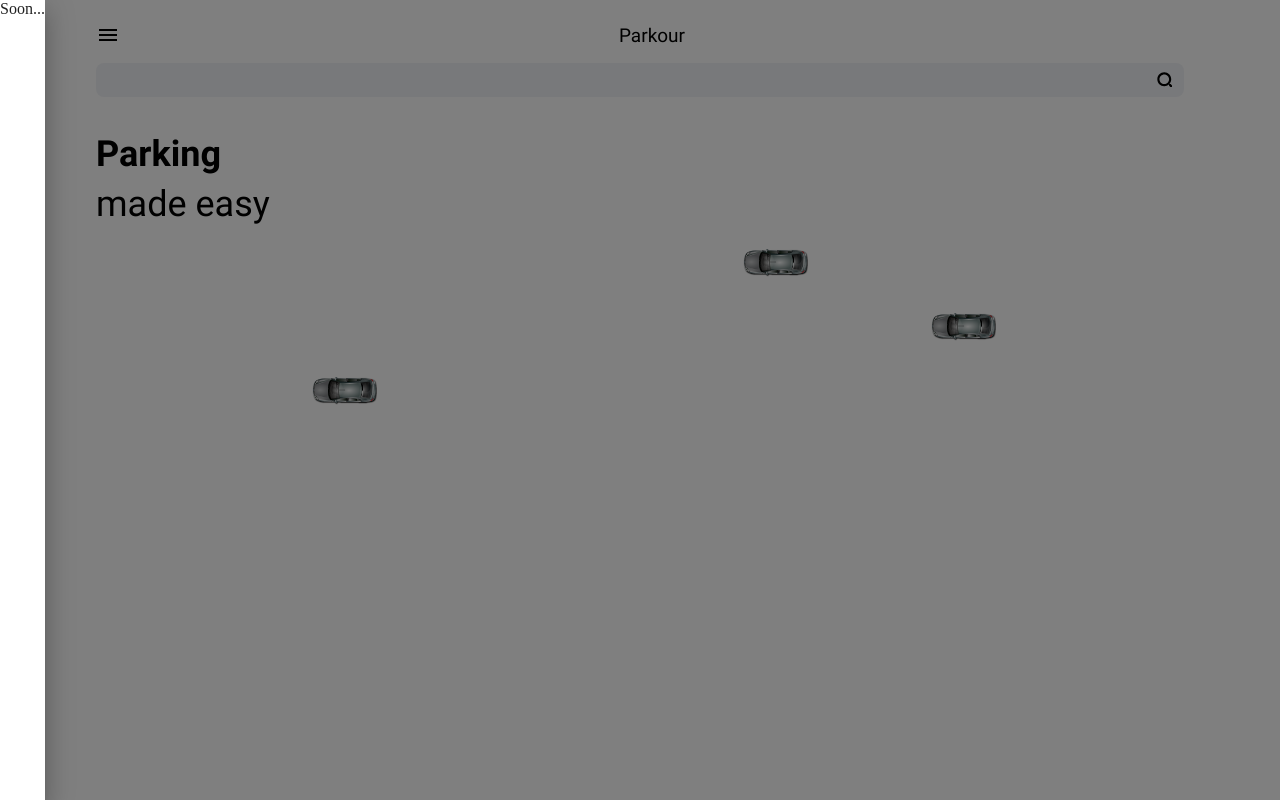
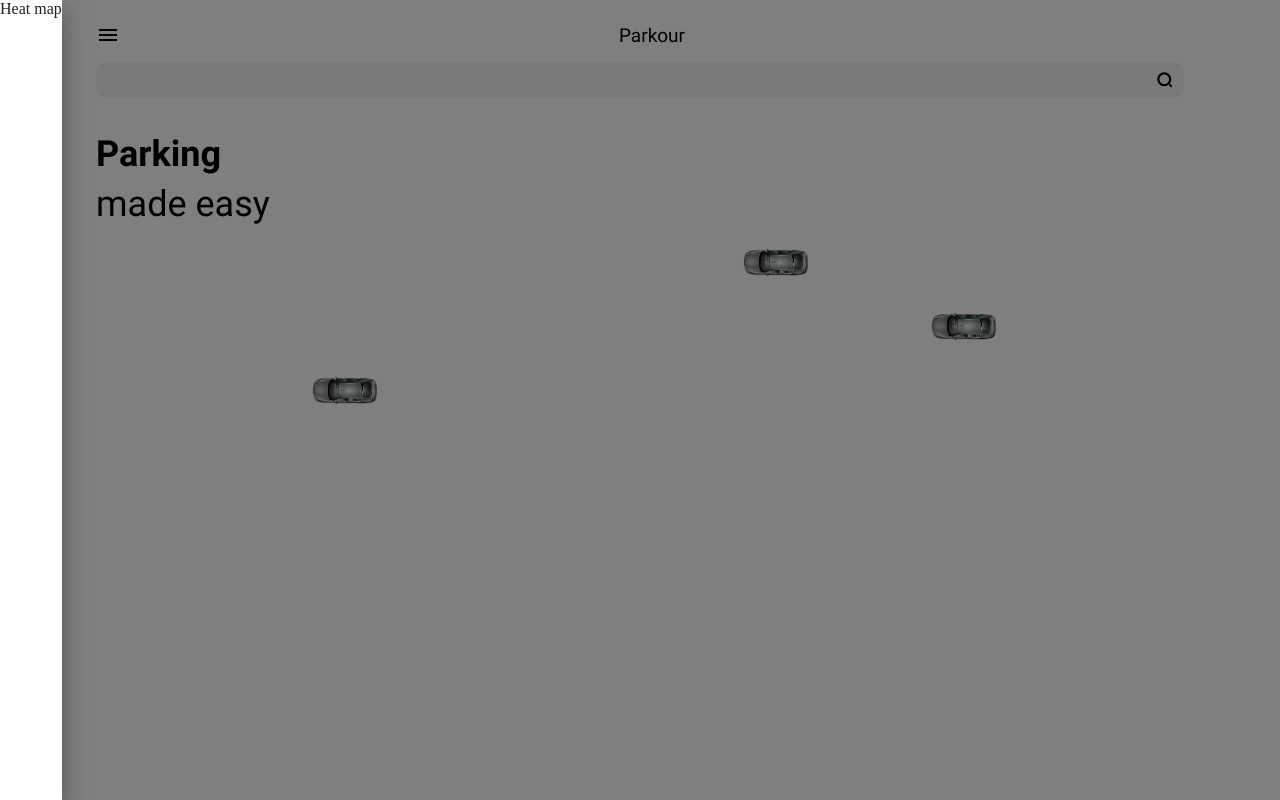
Before and after one commit to prussyuval/parking-ui, a React (Create React App) app: page / in a window 1280 px wide. Both pictures are taken after a click on the icon 108 px from the left and 35 px from the top of the page. Built offline with nearby package versions, Linux system fonts and the light colour scheme.

Commit message:
Add navigation to heat map

```diff
--- a/src/Header.js
+++ b/src/Header.js
@@ -19,13 +19,20 @@ const Header = (props) => {
       navigate("/", {replace: true});
   }
 
+  const navigateToHeatMap = () => {
+      navigate("/heat-map", {replace: true});
+  }
+
     return (
         <div className="header">
             <MenuIcon onClick={toggleDrawer(true)} className="menu-icon" color={"inherit"} />
             <Drawer
               anchor="left"
               open={sideBarOpen}
-              onClose={toggleDrawer(false)} >Soon...
+              onClose={toggleDrawer(false)} >
+                <div onClick={navigateToHeatMap}>
+                    Heat map
+                </div>
             </Drawer>
             <div id="site-title" onClick={navigateHome}>
                   Parkour
```
